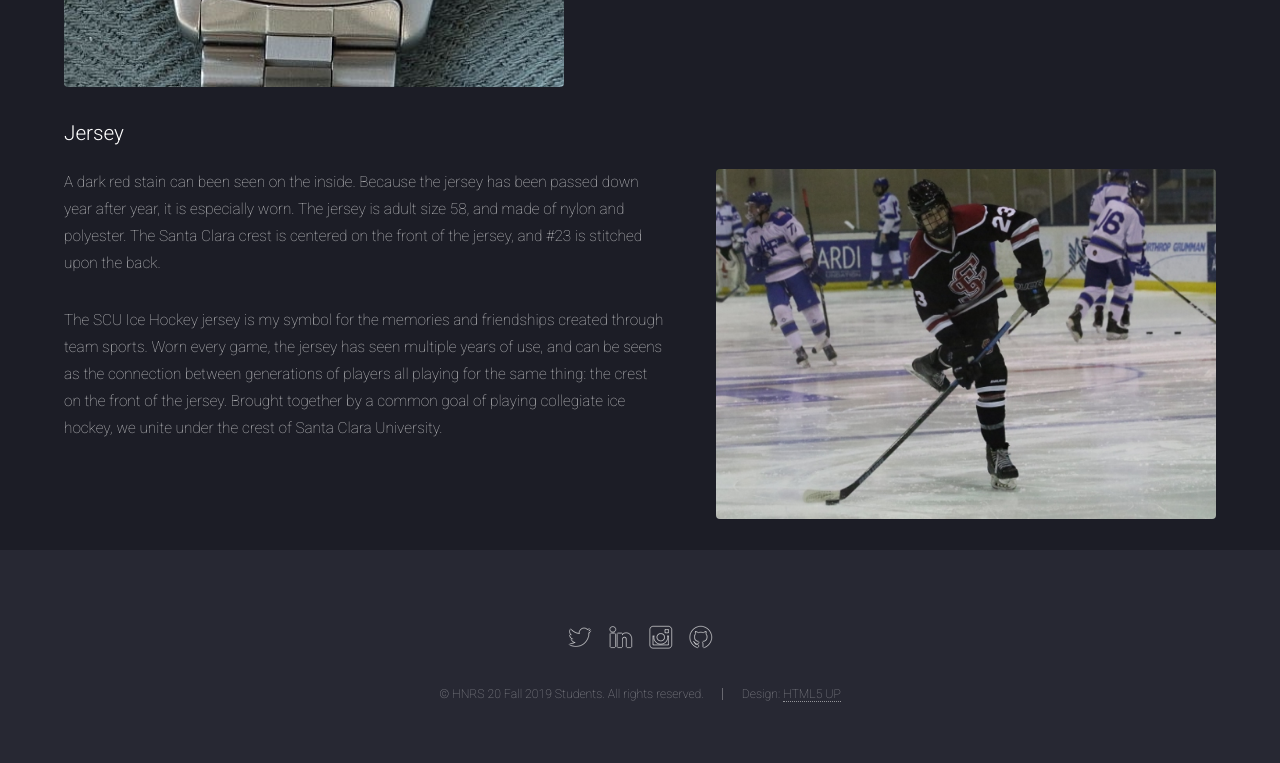
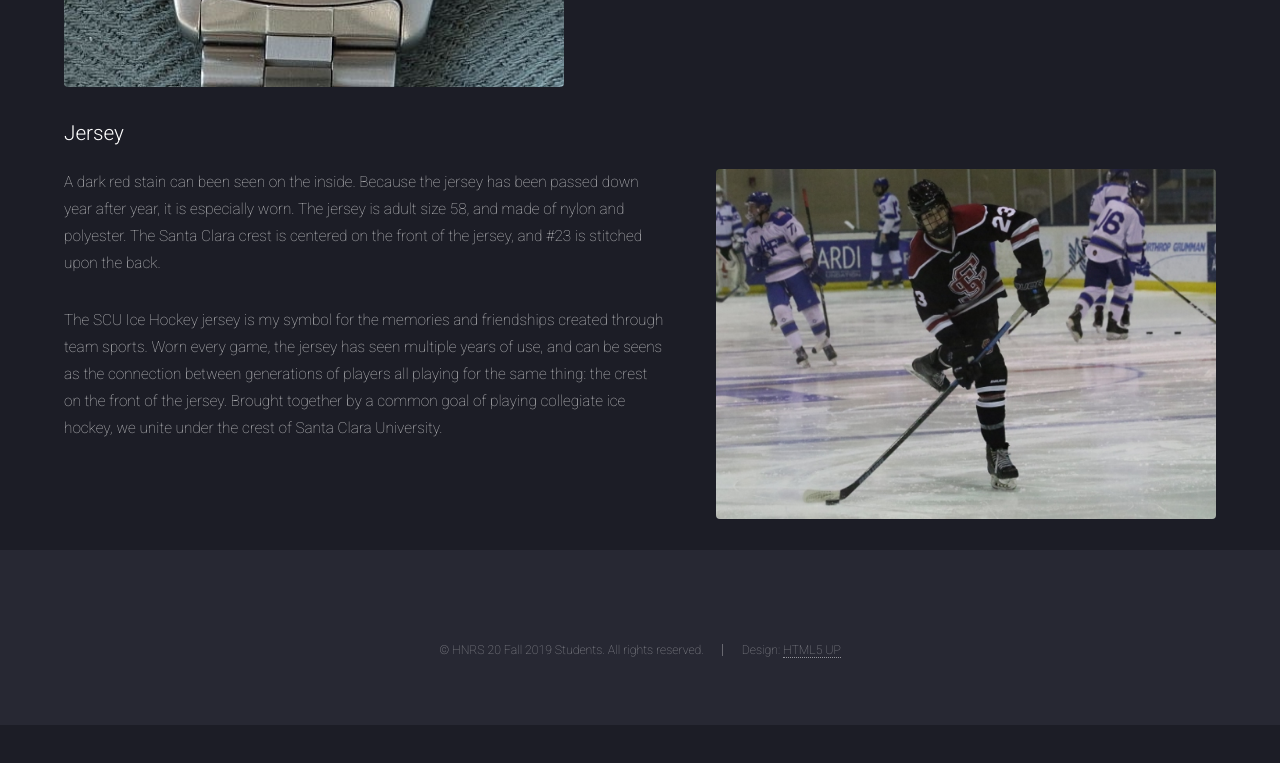
Before and after one commit to ofigueira/hnrs20-museum, a plain HTML site: page passion.html in a window 1280 px wide. Shown: the part 4090-4853 px from the top of the page. After the commit the page ends 4815 px from the top, so only its background shows below. Drawn offline with Linux system fonts and the light colour scheme.

Commit message:
Remove footer links

```diff
--- a/passion.html
+++ b/passion.html
@@ -168,14 +168,6 @@
 
 		<!-- Footer -->
 			<footer id="footer">
-				<ul class="icons">
-					<li><a href="https://twitter.com/curiousmonolith?lang=en" class="icon alt fa-twitter"><span class="label">Twitter</span></a></li>
-					<!-- <li><a href="#" class="icon alt fa-facebook"><span class="label">Facebook</span></a></li> -->
-					<li><a href="https://www.linkedin.com/in/olivia-figueira/" class="icon alt fa-linkedin"><span class="label">LinkedIn</span></a></li>
-					<li><a href="https://www.instagram.com/oliviafig/" class="icon alt fa-instagram"><span class="label">Instagram</span></a></li>
-					<li><a href="https://github.com/ofigueira" class="icon alt fa-github"><span class="label">GitHub</span></a></li>
-					<!-- <li><a href="#" class="icon alt fa-envelope"><span class="label">Email</span></a></li> -->
-				</ul>
 				<ul class="copyright">
 					<li>&copy; HNRS 20 Fall 2019 Students. All rights reserved.</li><li>Design: <a href="http://html5up.net">HTML5 UP</a></li>
 				</ul>
```
